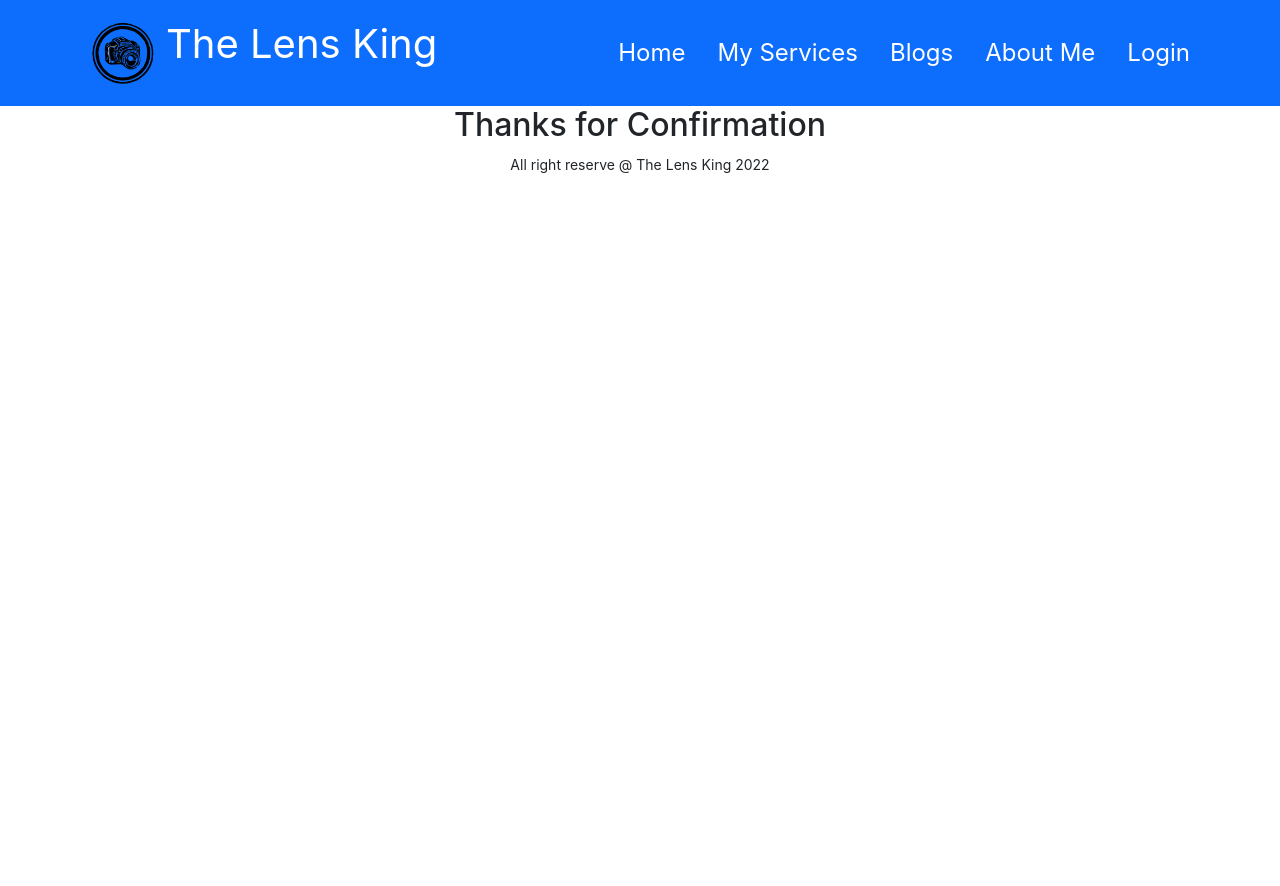
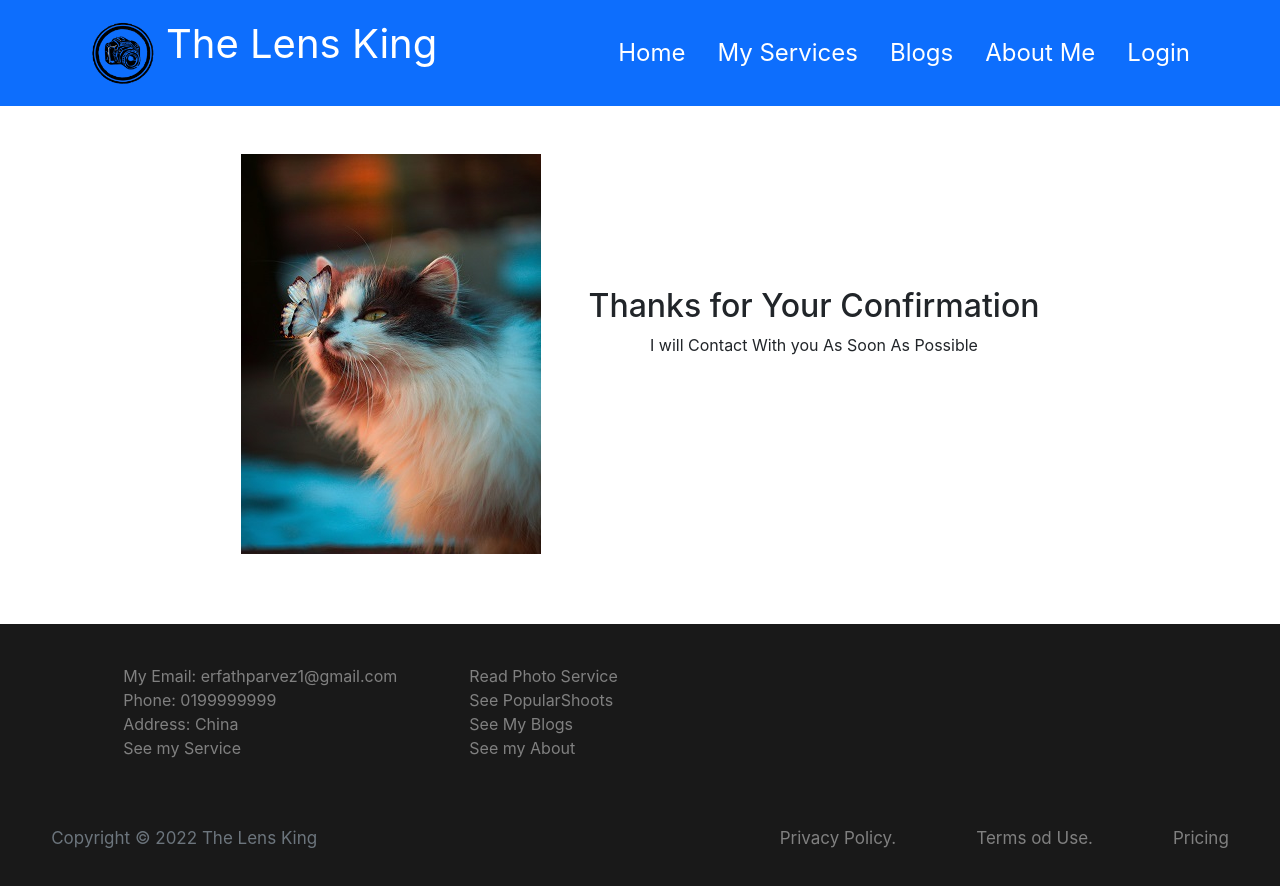
Before and after one commit to erfath/the-lens-king, a React (Create React App) app: page /confirmation in a window 1280 px wide. Before the commit the page ends 800 px from the top, so only its background shows below. Built offline with nearby package versions, Linux system fonts and the light colour scheme; no server answers.

Commit message:
Footer Added

```diff
--- a/src/Pages/Checkout/Confirmation/Confirmation.js
+++ b/src/Pages/Checkout/Confirmation/Confirmation.js
@@ -1,9 +1,16 @@
 import React from 'react';
+import picture1 from '../../../images/ExtraPart/karina-vorozheeva-rW-I87aPY5Y-unsplash.jpg'
 
 const Confirmation = () => {
     return (
-        <div>
-            <h2>Thanks for Confirmation</h2>
+        <div className='d-flex justify-content-center align-items-center'>
+            <div className='me-5 mt-5'>
+                <img src={picture1} alt="" />
+            </div>
+            <div>
+            <h2>Thanks for Your Confirmation</h2>
+            <p>I will Contact With you As Soon As Possible</p>
+            </div>
         </div>
     );
 };
--- a/src/Pages/Home/Service/Service.js
+++ b/src/Pages/Home/Service/Service.js
@@ -3,7 +3,7 @@ import { useNavigate } from 'react-router-dom';
 import './Service.css'
 
 const Service = ({service}) => {
-    const {id, name, price, img, description} = service;
+    const {id, name, price, img, description, duration} = service;
     const navigate = useNavigate();
     const navigateToServiceDetail = id =>{
             navigate(`/service/${id}`)
@@ -14,7 +14,8 @@ const Service = ({service}) => {
             <img src={img} alt="" />
             <h3>{name}</h3>
             <p>{description}</p>
-            <p>Package Fee: ${price}</p>
+            <h5>Duration: {duration}</h5>
+            <p> <strong>Pricing: ${price}</strong> </p>
             <button onClick={()=> navigateToServiceDetail(id)} className="btn btn-primary" >Purchase</button>
         </div>
     );
--- /dev/null
+++ b/src/Pages/Shared/Footer/Footer.css
@@ -0,0 +1,51 @@
+footer {
+    margin-top: 70px;
+    background-color: #191919;
+}
+
+.footer {
+    padding: 40px 0 20px 0;
+    margin: 0 4%;
+}
+
+.footer-link a {
+    color: gray;
+    font-size: 17px;
+    text-decoration: none;
+    margin-left: 80px;
+}
+
+.logo-footer-section {
+    display: flex;
+    justify-content: space-between;
+    align-items: center;
+}
+
+.footer-description {
+    display: flex;
+    justify-content: center;
+    align-items: center;
+}
+
+.footer-description ul {
+    margin-left: 40px;
+}
+
+.footer-description ul li {
+    list-style: none;
+}
+
+.footer-description ul li a {
+    color: gray;
+    text-decoration: none;
+}
+
+.copy-right-div {
+    display: flex;
+    justify-content: space-between;
+    margin-top: 50px;
+}
+
+.copy-right-div p {
+    font-size: 17px;
+}
--- a/src/Pages/Shared/Footer/Footer.js
+++ b/src/Pages/Shared/Footer/Footer.js
@@ -1,14 +1,63 @@
 import React from 'react';
+import { Link } from 'react-router-dom';
+import './Footer.css';
 
 const Footer = () => {
-    const today = new Date();
-    const year = today.getFullYear();
+    const date = new Date()
+    const year = date.getFullYear();
+    return (
+        <footer className='text-center text-lg-start'>
+      <div className='footer'>
+        <div className='logo-footer-section'>
 
-    return (
-        <div>
-            <p><small>All right reserve @ The Lens King {year}</small></p>
+          <div className='footer-description'>
+            {/* firs one footer description */}
+            <ul>
+              <li>
+                <Link to=''>My Email: erfathparvez1@gmail.com</Link>
+              </li>
+              <li>
+                <Link to=''>Phone: 0199999999</Link>
+              </li>
+              <li>
+                <Link to=''>Address: China</Link>
+              </li>
+              <li>
+                <Link to=''>See my Service</Link>
+              </li>
+            </ul>
+            {/* second one foote descrioption */}
+            <ul>
+              <li>
+                <Link to='/'>Read Photo Service</Link>
+              </li>
+              <li>
+                <Link to='/'>See PopularShoots</Link>
+              </li>
+              <li>
+                <Link to='/'>See My Blogs</Link>
+              </li>
+              <li>
+                <Link to='/'>See my About</Link>
+              </li>
+            </ul>
+          </div>
         </div>
-    );
+        <div className='copy-right-div'>
+          <div>
+            <p className='text-secondary'>
+              <span>Copyright</span> &copy; {year} The Lens King
+            </p>
+          </div>
+          <div className='footer-link'>
+            <Link to=''>Privacy Policy.</Link>
+            <Link to=''>Terms od Use.</Link>
+            <Link to=''>Pricing</Link>
+          </div>
+        </div>
+      </div>
+    </footer>
+  );
 };
 
 export default Footer;
```
Also changed, not shown: public/service.json (+12 -6 lines).
